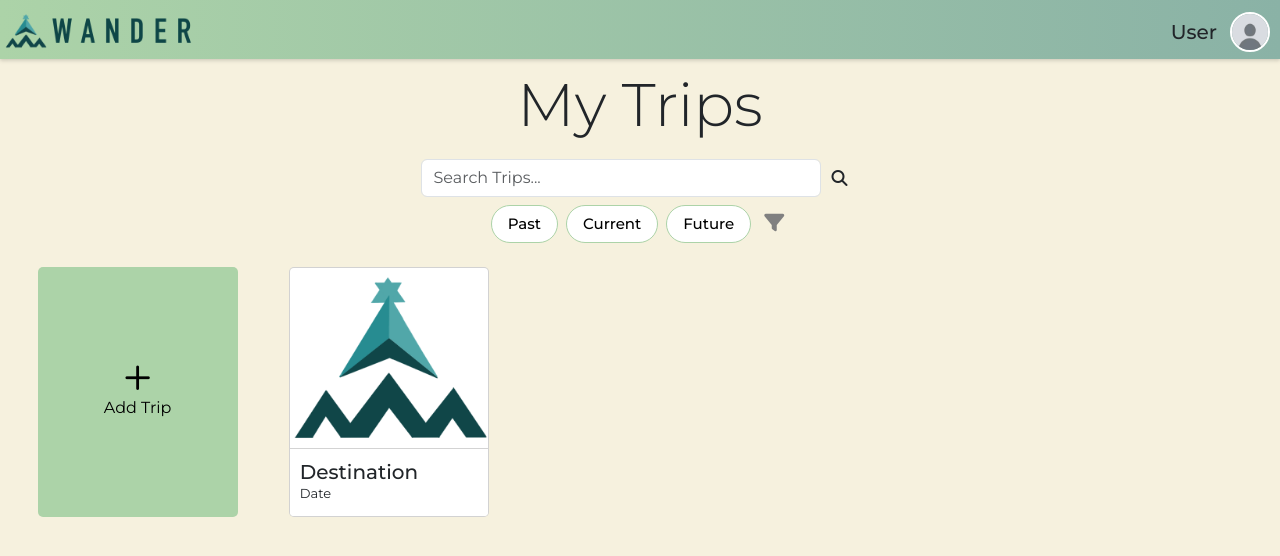
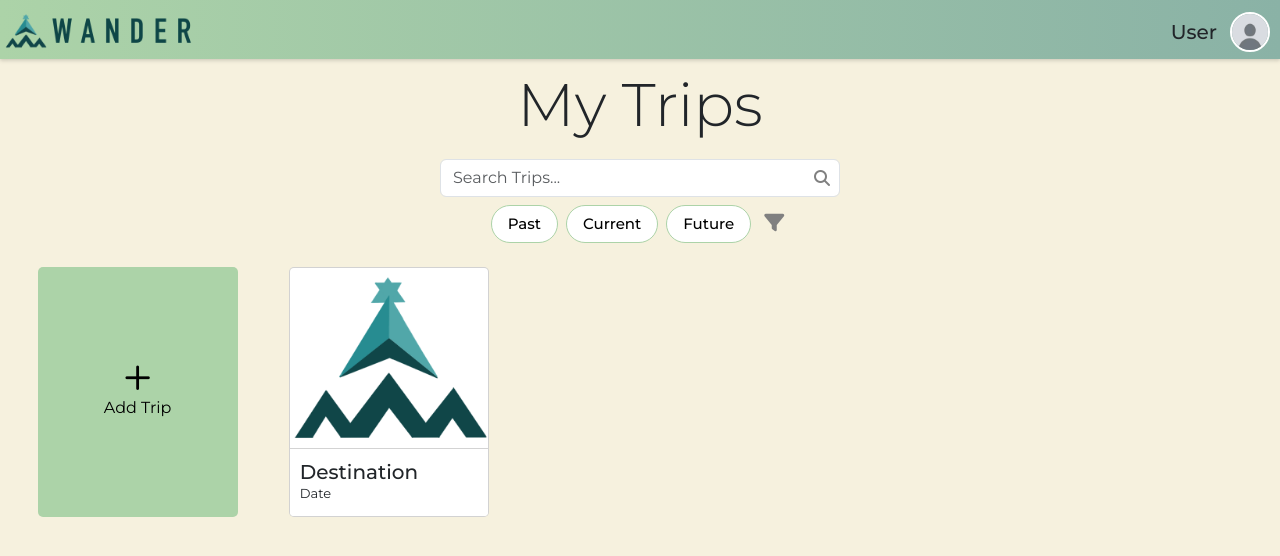
Before and after one commit to tim56rus/travel-guide, a React (Vite) app in the folder frontend/: page /MyTrips in a window 1280 px wide. Shown: the top 556 px of the page. Built offline with nearby package versions, Linux system fonts and the light colour scheme.

Commit message:
new search function

```diff
--- a/frontend/src/components/SearchTrips.tsx
+++ b/frontend/src/components/SearchTrips.tsx
@@ -1,19 +1,99 @@
-function SearchTrips () {
-  return(
-    <div className="input-group rounded"
+import { useState, useEffect, useRef } from 'react';
+
+function SearchTrips() {
+  const [query, setQuery] = useState('');
+  const [showSuggestions, setShowSuggestions] = useState(false);
+  const containerRef = useRef<HTMLDivElement>(null);
+
+  const categories = ['Notes', 'Places', 'Dates'];
+
+  const handleChange = (e: React.ChangeEvent<HTMLInputElement>) => {
+    const value = e.target.value;
+    setQuery(value);
+    setShowSuggestions(value.trim().length > 0);
+  };
+
+  // Hide suggestions if clicked outside
+  useEffect(() => {
+    const handleClickOutside = (e: MouseEvent) => {
+      if (containerRef.current && !containerRef.current.contains(e.target as Node)) {
+        setShowSuggestions(false);
+      }
+    };
+
+    document.addEventListener('mousedown', handleClickOutside);
+    return () => document.removeEventListener('mousedown', handleClickOutside);
+  }, []);
+
+  return (
+    <div
+      ref={containerRef}
       style={{
-        display: 'flex', justifyContent: 'center', fontFamily: 'Montserrat'
+        position: 'relative',
+        display: 'flex',
+        justifyContent: 'center',
+        fontFamily: 'Montserrat',
+        padding: '0 1rem'
       }}
     >
-      <input type="search" className="form-control rounded" placeholder="Search Trips..." aria-label="Search" aria-describedby="search-addon"
-        style={{
-          maxWidth: '400px'
+      <div style={{ position: 'relative', width: '100%', maxWidth: '400px' }}>
+        <input
+          type="search"
+          className="form-control"
+          placeholder="Search Trips..."
+          aria-label="Search"
+          value={query}
+          onChange={handleChange}
+          maxLength={50}
+          style={{
+            paddingRight: '2rem',
+            width: '100%',
+            zIndex: 2,
+            position: 'relative'
+          }}
+        />
+        {/* Search Icon */}
+        <i
+          className="fas fa-search"
+          style={{
+            position: 'absolute',
+            right: '10px',
+            top: '50%',
+            transform: 'translateY(-50%)',
+            color: 'gray',
+            zIndex: 3,
+          }}
+        />
 
-        }}
-      />
-      <span className="input-group-text border-0" id="search-addon" style={{backgroundColor: 'transparent'}}>
-        <i className="fas fa-search" style={{cursor: 'pointer'}}></i>
-      </span>
+        {/* Suggestions Dropdown */}
+        {showSuggestions && (
+          <div
+            className="list-group"
+            style={{
+              position: 'absolute',
+              top: '100%',
+              left: 0,
+              right: 0,
+              zIndex: 1,
+              backgroundColor: 'white',
+              border: '1px solid #ddd',
+              borderTop: 'none',
+              borderRadius: '0 0 8px 8px',
+              boxShadow: '0 4px 6px rgba(0, 0, 0, 0.1)',
+              cursor: 'pointer',
+            }}
+          >
+            {categories.map((category) => (
+              <div
+                key={category}
+                className="list-group-item list-group-item-action"
+              >
+                <span style={{ fontWeight: 500 }}>"{query}"</span> in {category}
+              </div>
+            ))}
+          </div>
+        )}
+      </div>
     </div>
   );
 }
```
